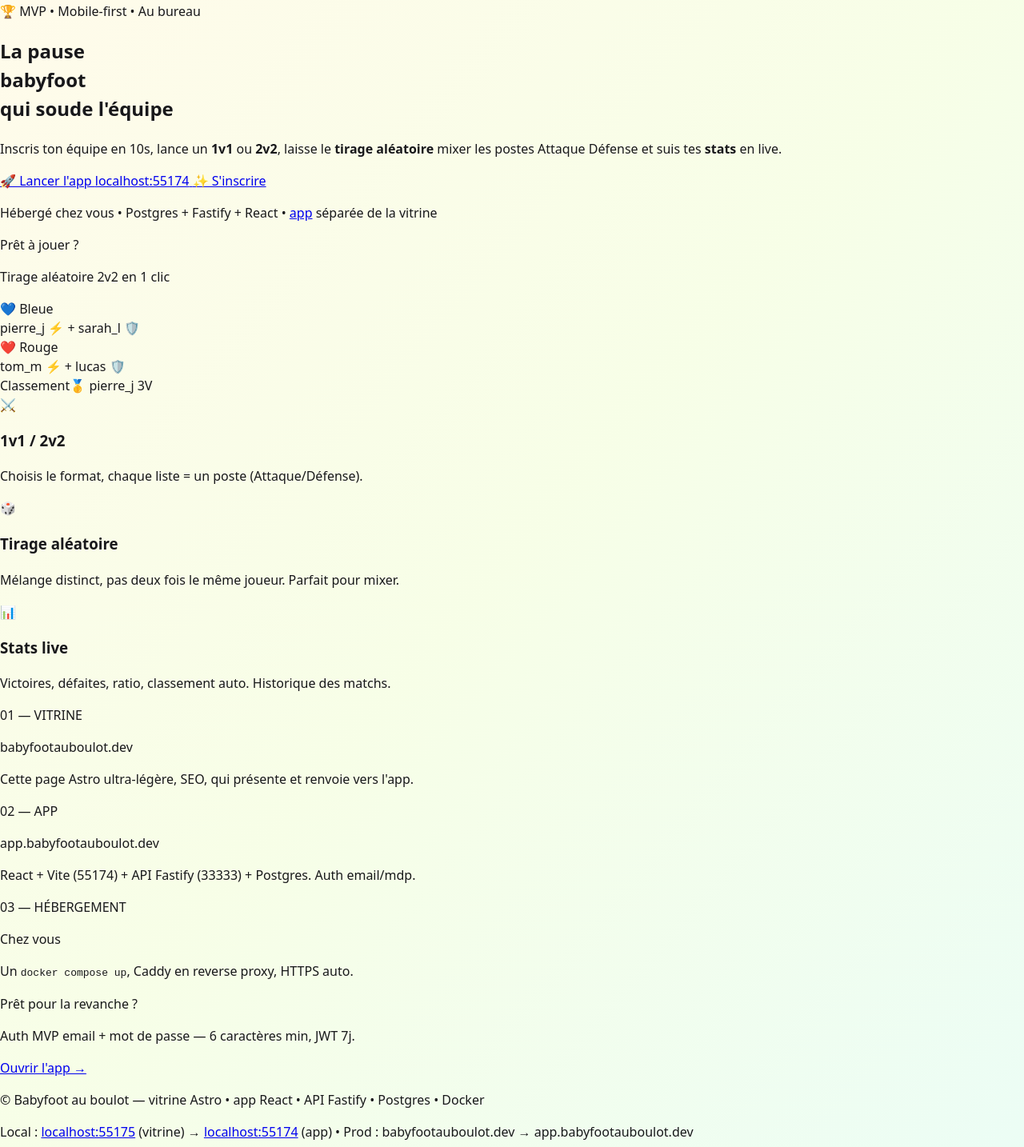
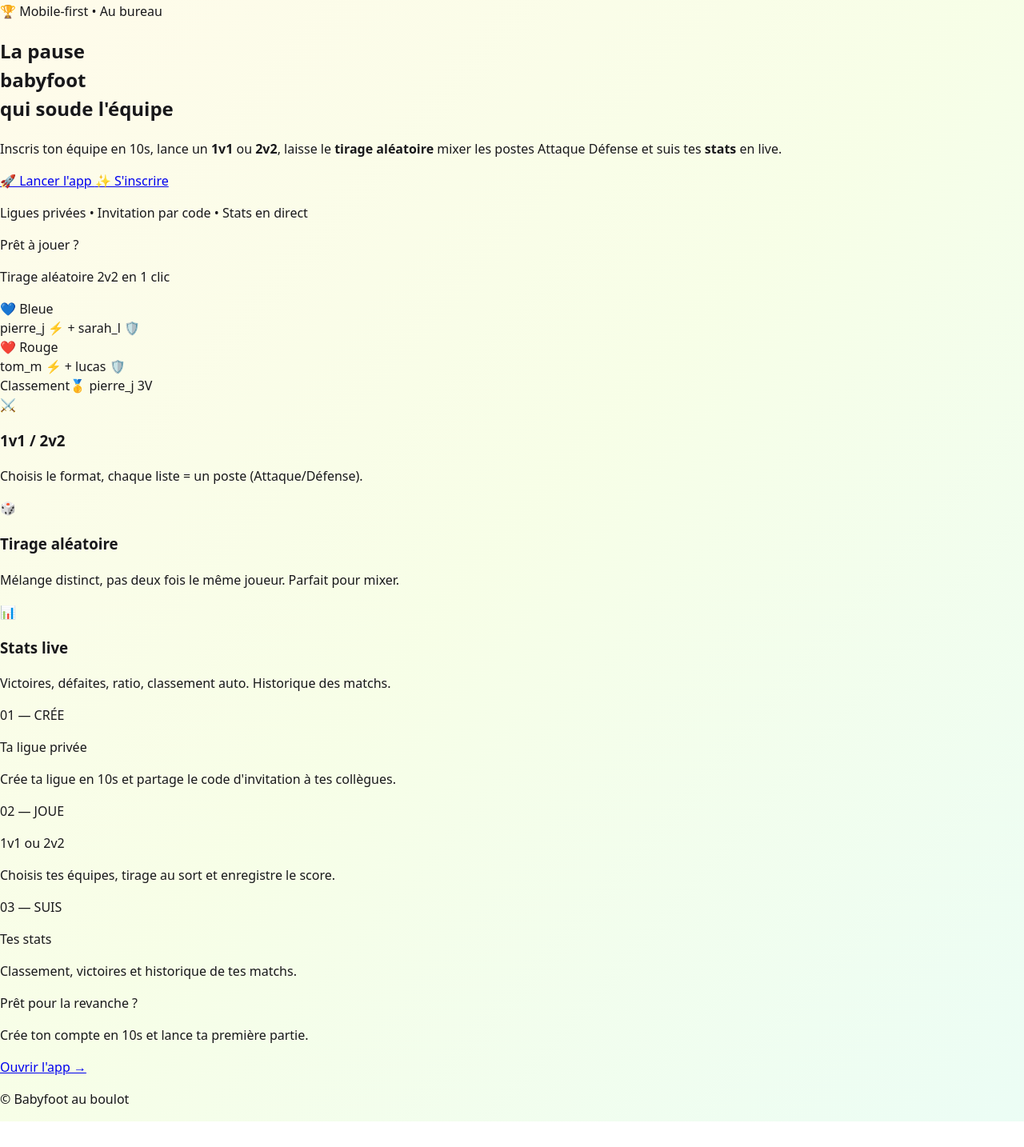
Before and after one commit to pierrecahuzac/babyfootauboulot, an Astro site in the folder landing/: page / in a window 1280 px wide. Shown: the part 46-1480 px from the top of the page at 80% size. After the commit the page ends 1448 px from the top, so only its background shows below. Built offline with nearby package versions, Linux system fonts and the light colour scheme; Astro itself is replaced by a stand-in of ours; no server answers.

Commit message:
chore: retire stack/IP/ports de la vitrine
- landing: supprime Herberge chez vous Postgres/Fastify/React, How 01-03 stack (Vite 55174/Fastify 33333/Postgres), footer stack, MVP, localhost:55174 badge
- remplace par Ligues privees / Cree/Joue/Suis user-friendly

```diff
--- a/landing/src/pages/index.astro
+++ b/landing/src/pages/index.astro
@@ -17,7 +17,7 @@
     <!-- Hero -->
     <section class="mt-8 grid lg:grid-cols-2 gap-8 items-center">
       <div>
-        <span class="inline-block bg-amber-400 text-amber-950 text-xs font-black px-3 py-1 rounded-full">🏆 MVP • Mobile-first • Au bureau</span>
+        <span class="inline-block bg-amber-400 text-amber-950 text-xs font-black px-3 py-1 rounded-full">🏆 Mobile-first • Au bureau</span>
         <h1 class="mt-4 text-4xl lg:text-5xl font-black leading-[0.9] tracking-tight">
           La pause<br/>
           <span class="bg-gradient-to-r from-emerald-600 to-teal-500 bg-clip-text text-transparent">babyfoot</span><br/>
@@ -30,13 +30,12 @@
           et suis tes <b>stats</b> en live.
         </p>
         <div class="mt-6 flex flex-wrap gap-3">
-          <a href={appUrl} class="bg-zinc-900 text-white px-6 py-3.5 rounded-2xl font-black shadow-xl hover:scale-[1.02] transition flex items-center gap-2">
+          <a href={appUrl} class="bg-zinc-900 text-white px-6 py-3.5 rounded-2xl font-black shadow-xl hover:scale-[1.02] transition">
             🚀 Lancer l'app
-            <span class="bg-white/20 px-2 py-0.5 rounded-full text-xs font-bold">{isProd ? 'app.babyfootauboulot.dev' : 'localhost:55174'}</span>
           </a>
           <a href={`${appUrl}/#inscription`} class="bg-white border-2 border-zinc-200 px-6 py-3.5 rounded-2xl font-bold hover:bg-zinc-50 transition">✨ S'inscrire</a>
         </div>
-        <p class="mt-3 text-xs text-zinc-500">Hébergé chez vous • Postgres + Fastify + React • <a href={appUrl} class="underline">app</a> séparée de la vitrine</p>
+        <p class="mt-3 text-xs text-zinc-500">Ligues privées • Invitation par code • Stats en direct</p>
       </div>
       <div class="relative">
         <div class="bg-white rounded-[2rem] shadow-2xl border-2 border-zinc-100 p-4 rotate-1">
@@ -74,33 +73,32 @@
     <!-- How -->
     <section class="mt-12 bg-white rounded-[2rem] border-2 border-zinc-100 p-6 grid md:grid-cols-3 gap-6">
       <div>
-        <p class="text-xs font-black tracking-widest text-emerald-600">01 — VITRINE</p>
-        <p class="font-bold">babyfootauboulot.dev</p>
-        <p class="text-sm text-zinc-600">Cette page Astro ultra-légère, SEO, qui présente et renvoie vers l'app.</p>
+        <p class="text-xs font-black tracking-widest text-emerald-600">01 — CRÉE</p>
+        <p class="font-bold">Ta ligue privée</p>
+        <p class="text-sm text-zinc-600">Crée ta ligue en 10s et partage le code d'invitation à tes collègues.</p>
       </div>
       <div>
-        <p class="text-xs font-black tracking-widest text-blue-600">02 — APP</p>
-        <p class="font-bold">app.babyfootauboulot.dev</p>
-        <p class="text-sm text-zinc-600">React + Vite (55174) + API Fastify (33333) + Postgres. Auth email/mdp.</p>
+        <p class="text-xs font-black tracking-widest text-blue-600">02 — JOUE</p>
+        <p class="font-bold">1v1 ou 2v2</p>
+        <p class="text-sm text-zinc-600">Choisis tes équipes, tirage au sort et enregistre le score.</p>
       </div>
       <div>
-        <p class="text-xs font-black tracking-widest text-amber-600">03 — HÉBERGEMENT</p>
-        <p class="font-bold">Chez vous</p>
-        <p class="text-sm text-zinc-600">Un <code>docker compose up</code>, Caddy en reverse proxy, HTTPS auto.</p>
+        <p class="text-xs font-black tracking-widest text-amber-600">03 — SUIS</p>
+        <p class="font-bold">Tes stats</p>
+        <p class="text-sm text-zinc-600">Classement, victoires et historique de tes matchs.</p>
       </div>
     </section>
 
     <section class="mt-8 bg-gradient-to-r from-zinc-900 to-zinc-800 rounded-[2rem] p-6 text-white flex flex-col md:flex-row justify-between items-center gap-4">
       <div>
         <p class="font-black text-lg">Prêt pour la revanche ?</p>
-        <p class="text-sm opacity-70">Auth MVP email + mot de passe — 6 caractères min, JWT 7j.</p>
+        <p class="text-sm opacity-70">Crée ton compte en 10s et lance ta première partie.</p>
       </div>
       <a href={appUrl} class="bg-white text-zinc-900 px-6 py-3 rounded-2xl font-black hover:scale-[1.02] transition">Ouvrir l'app →</a>
     </section>
   </main>
 
   <footer class="max-w-6xl mx-auto px-6 py-10 text-center text-xs text-zinc-500">
-    <p>© Babyfoot au boulot — vitrine Astro • app React • API Fastify • Postgres • Docker</p>
-    <p class="mt-1">Local : <a class="underline" href="http://localhost:55175">localhost:55175</a> (vitrine) → <a class="underline" href="http://localhost:55174">localhost:55174</a> (app) • Prod : babyfootauboulot.dev → app.babyfootauboulot.dev</p>
+    <p>© Babyfoot au boulot</p>
   </footer>
 </Layout>
```
